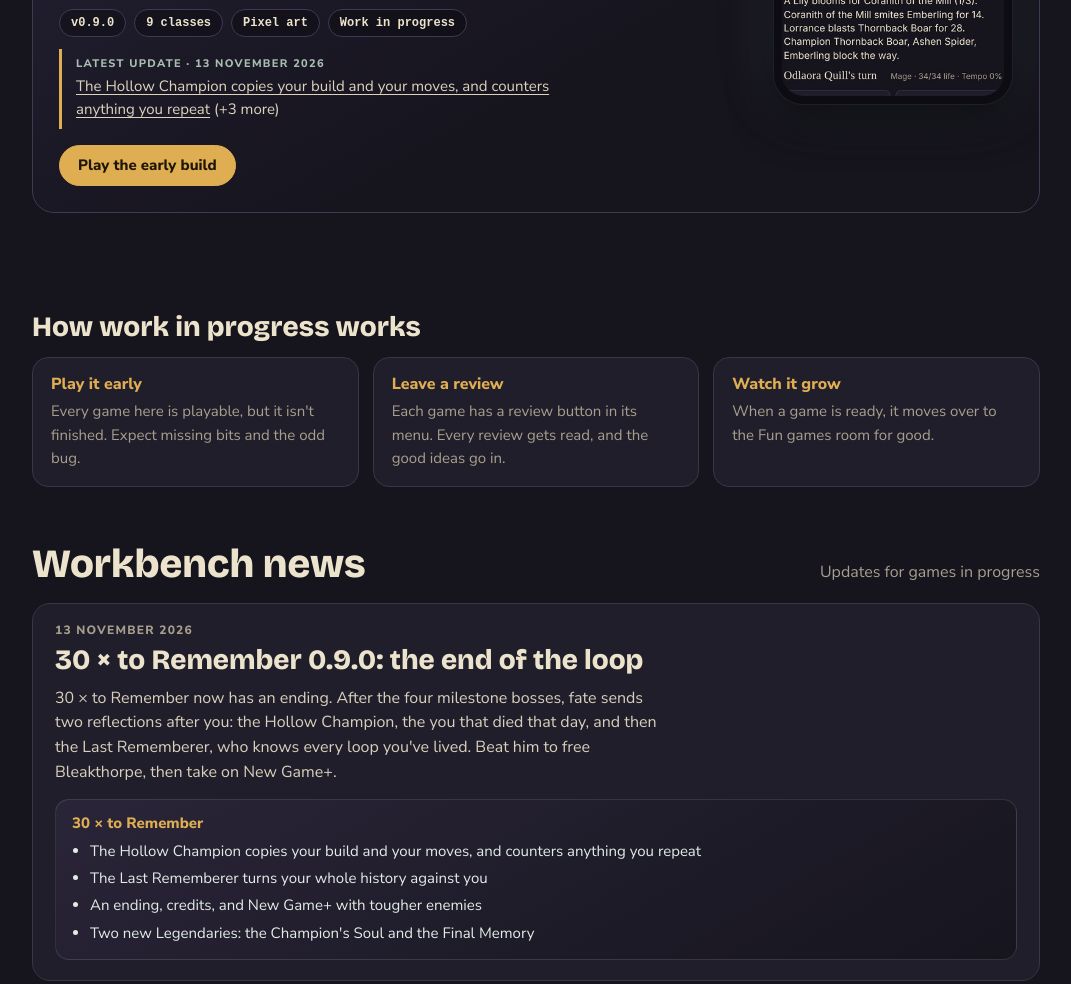
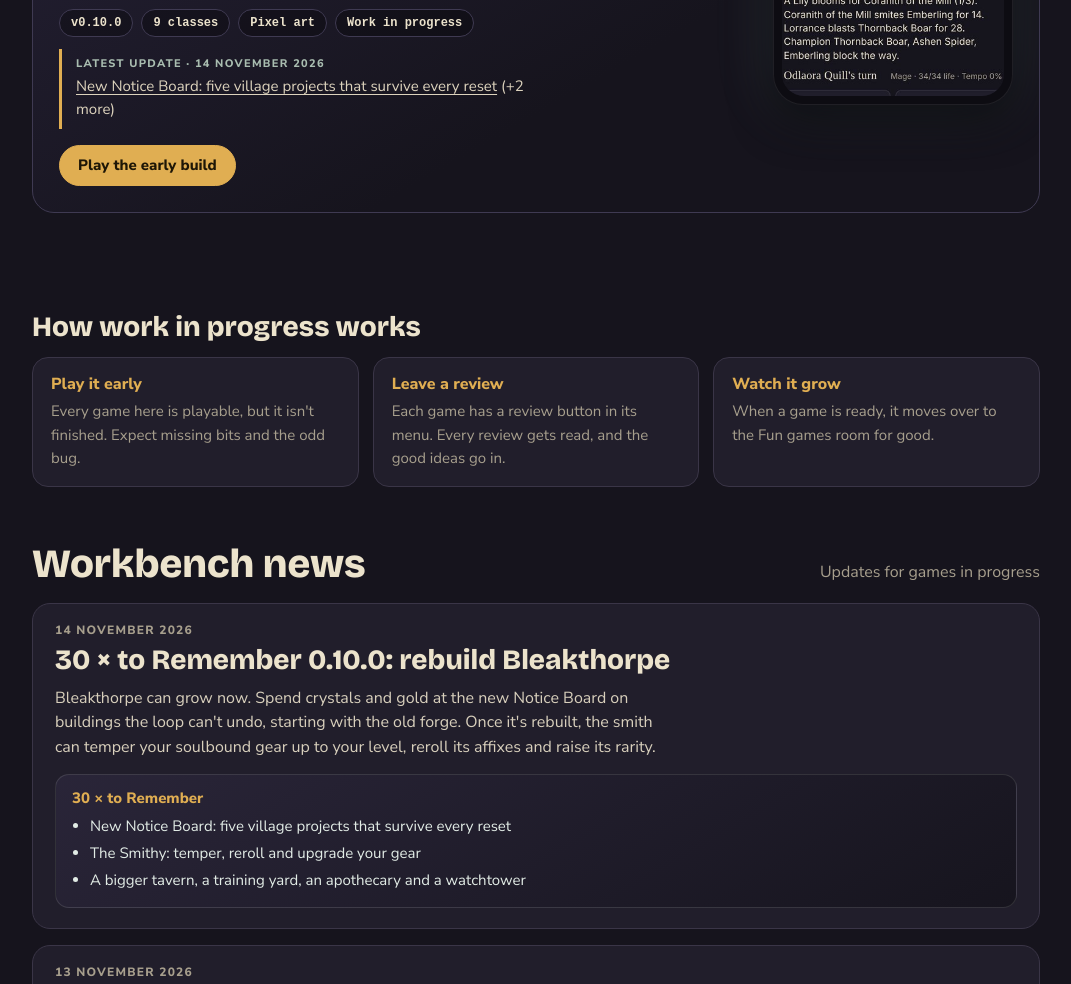
Before and after one commit to kralnu90/kralnu90.github.io, a plain HTML site: page wip/index.html in a window 1280 px wide. Shown: the part 1000-1984 px from the top of the page, without its empty margins (104-1175 px from the left). Drawn offline with nearby package versions, Linux system fonts and the light colour scheme; a web font is replaced by a local one.

Commit message:
30 × to Remember 0.10.0 on the hub
Co-Authored-By: Claude Opus 5.5 <noreply@anthropic.com>
Claude-Session: https://claude.ai/code/session_016di4P1iQqT9YtyG1GFtzBo

```diff
--- a/news.json
+++ b/news.json
@@ -1,4 +1,20 @@
 [
+ {
+  "date": "2026-11-14",
+  "type": "update",
+  "title": "30 × to Remember 0.10.0: rebuild Bleakthorpe",
+  "message": "Bleakthorpe can grow now. Spend crystals and gold at the new Notice Board on buildings the loop can't undo, starting with the old forge. Once it's rebuilt, the smith can temper your soulbound gear up to your level, reroll its affixes and raise its rarity.",
+  "changes": [
+   {
+    "game": "30 × to Remember",
+    "items": [
+     "New Notice Board: five village projects that survive every reset",
+     "The Smithy: temper, reroll and upgrade your gear",
+     "A bigger tavern, a training yard, an apothecary and a watchtower"
+    ]
+   }
+  ]
+ },
  {
   "date": "2026-11-13",
   "type": "update",
--- a/wip/index.html
+++ b/wip/index.html
@@ -52,7 +52,7 @@
             <li>A growing bestiary: 16 creatures, each with its own trick, and Elite, Champion and Dread ranks</li>
             <li>A hamlet, dungeon and battles drawn in detailed pixel art, and characters who talk from their own portraits</li>
           </ul>
-          <div class="facts"><span class="fact">v0.9.0</span><span class="fact">9 classes</span><span class="fact">Pixel art</span><span class="fact">Work in progress</span></div>
+          <div class="facts"><span class="fact">v0.10.0</span><span class="fact">9 classes</span><span class="fact">Pixel art</span><span class="fact">Work in progress</span></div>
           <div class="latest" data-game="30 × to Remember" hidden></div>
           <div class="ctas"><a class="btn gold" href="https://kralnugames.com/to-remember/" target="_blank" rel="noopener">Play the early build</a></div>
         </div>
```
